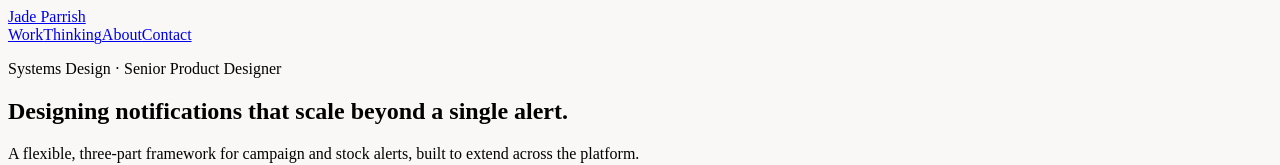
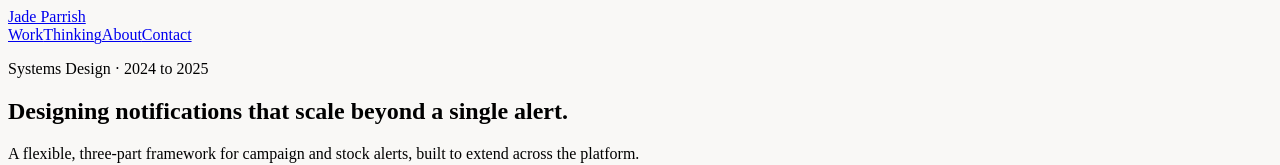
Before and after one commit to jadeparrish/portfolio, a Next.js app: page /work/notifications in a window 1280 px wide. Shown: the top 165 px of the page. Built offline with nearby package versions, Linux system fonts and the light colour scheme.

Commit message:
Update designer role and date in notifications page

```diff
--- a/app/work/notifications/page.js
+++ b/app/work/notifications/page.js
@@ -59,7 +59,7 @@ export default function NotificationsCaseStudy() {
         {/* Title */}
         <section className="pb-8 border-b border-neutral-200/80">
           <p className="text-[11px] uppercase tracking-[0.2em] font-medium text-neutral-600 mb-4">
-            Systems Design &middot; Senior Product Designer
+            Systems Design &middot; 2024 to 2025
           </p>
           <h1 className="text-3xl sm:text-4xl lg:text-5xl font-serif font-normal leading-[1.15] tracking-tight text-neutral-900 mb-6">
             Designing notifications that scale beyond a single alert.
```
